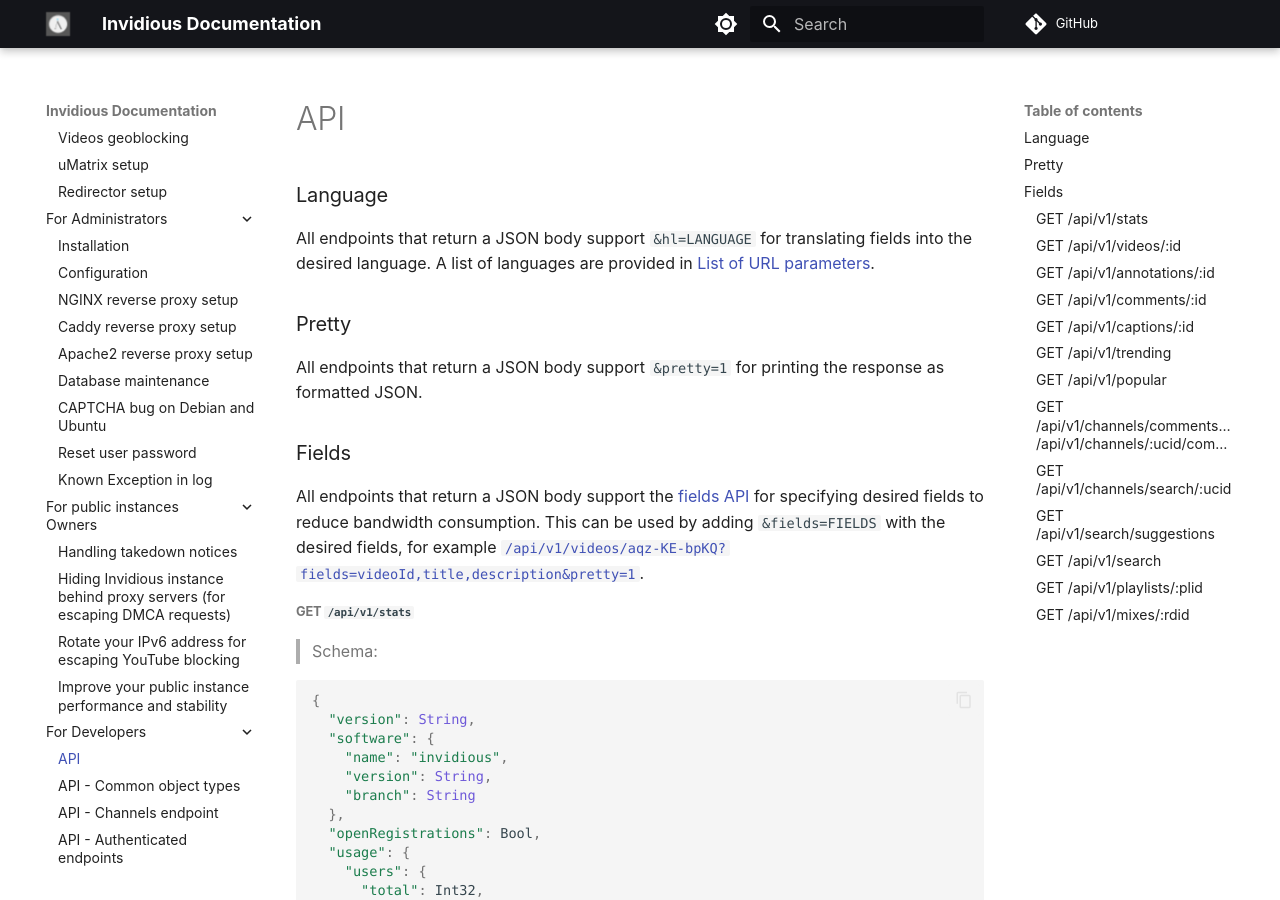
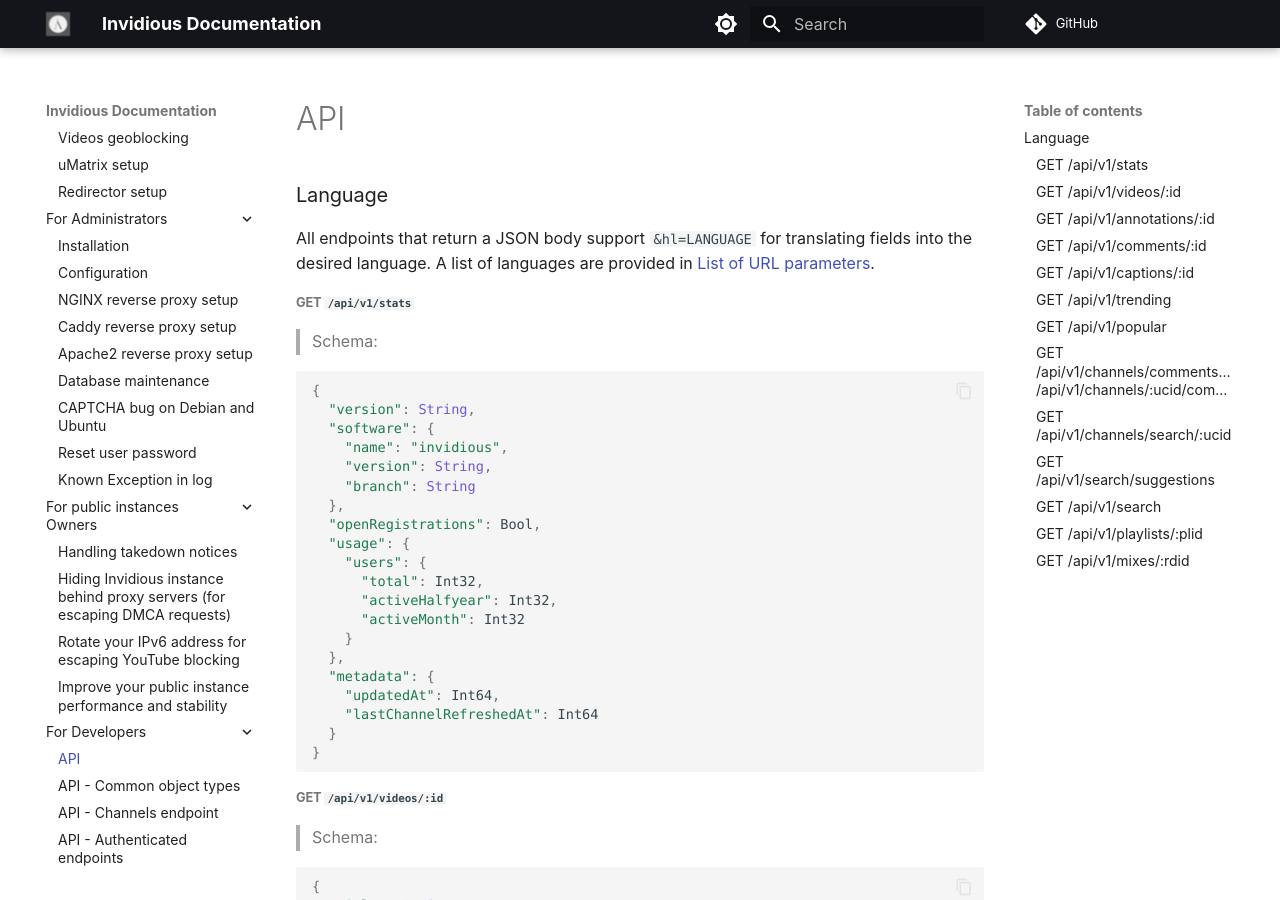
Before and after one commit to iv-org/documentation, an MkDocs documentation site: the page built from docs/api.md, in a window 1280 px wide and 900 px high. Built offline with MkDocs 1.6.1 and Material for MkDocs 9.7.7, drawn with Linux system fonts in a browser that asks for light colours; comment, search, counter and statistics services are not loaded.

Commit message:
Remove references to `fields` and `pretty`

```diff
--- a/docs/api.md
+++ b/docs/api.md
@@ -3,14 +3,6 @@
 ### Language
 
 All endpoints that return a JSON body support `&hl=LANGUAGE` for translating fields into the desired language. A list of languages are provided in [List of URL parameters](./url-parameters.md).
-
-### Pretty
-
-All endpoints that return a JSON body support `&pretty=1` for printing the response as formatted JSON.
-
-### Fields
-
-All endpoints that return a JSON body support the [fields API](https://developers.google.com/youtube/v3/getting-started#fields) for specifying desired fields to reduce bandwidth consumption. This can be used by adding `&fields=FIELDS` with the desired fields, for example [`/api/v1/videos/aqz-KE-bpKQ?fields=videoId,title,description&pretty=1`](https://invidio.us/api/v1/videos/aqz-KE-bpKQ?fields=videoId,title,description&pretty=1).
 
 ##### GET `/api/v1/stats`
 
```
Also changed, not shown: docs/api/authenticated-endpoints.md (+1 -1 lines).
